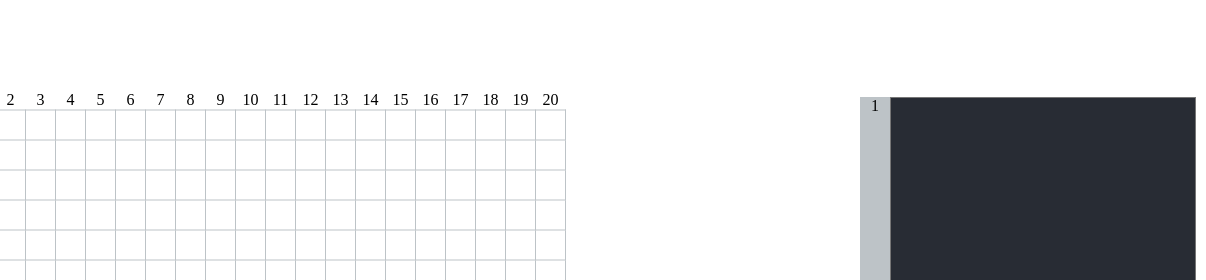
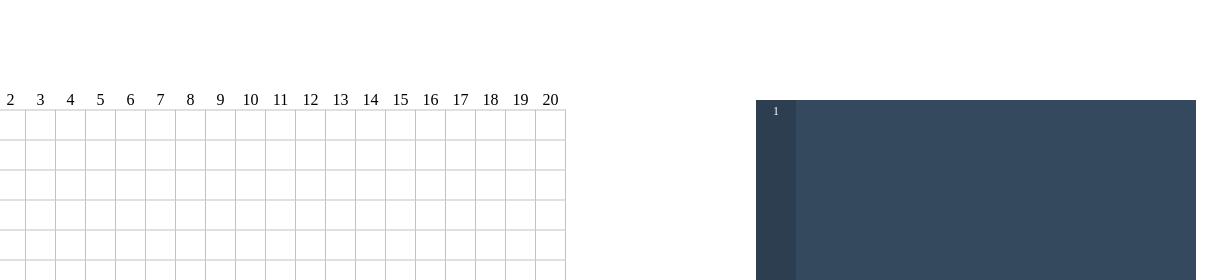
Before and after one commit to DrugsZ/IFE2017, a website built with webpack: page 听指令的小方块/index.html in a window 1280 px wide. Shown: the top 280 px of the page, 74-1280 px from the left. Built offline with nearby package versions, Linux system fonts and the light colour scheme; files whose address does not match are found by name.

Commit message:
修改 css

```diff
--- a/听指令的小方块/style/style.css
+++ b/听指令的小方块/style/style.css
@@ -2,7 +2,7 @@
  * @Author:  DrugsZ
  * @Date: 2017-12-26 16:43:52
  * @Last Modified by: DrugsZ
- * @Last Modified time: 2017-12-27 10:54:49
+ * @Last Modified time: 2018-01-17 14:42:34
  */
 body{
     margin:0;
@@ -49,23 +49,49 @@ tr:nth-of-type(n+2)>td:nth-of-type(n+2){
     transform: translate(0%,-50%);
 }
 .command textarea{
-    background: rgb(40, 44, 52);
-    font-size: 18px;
-    color: #fff;
-    resize: none;
-    width:300px;
+    width:400px;
     height:600px;
-    margin-left:30px;
-    display: block
+    font-size:12px;
+    line-height:22px;
+    background: #34495e;
+    float: left;
+    box-sizing: border-box;
+    outline: none;
+    border:none;
+    color:#ffffff;
 }
 .command .lineNumber{
-    height: 100%;
-    width: 30px;
+    width:40px;
+    height:600px;
+    background: #2c3e50;
+    float: left;
+    font-size:12px;
+    line-height:22px;
+    text-align: center;
+    color: #ffffff;
+    overflow: hidden;
+    position: relative;
+}
+.lineNumber  .wrapper{
+    width:100%;
+    background: #2c3e50;
     position: absolute;
-    text-align: center;
-    overflow: hidden
 }
-.line_height{
+.selectIndex>span{
+    display:inline-block;
+    width:22px;
+    height:22px;
+    border-radius: 50%;
+    background: yellowgreen;
+}
+.error>span{
+    display:inline-block;
+    width:22px;
+    height:22px;
+    border-radius: 50%;
+    background: #ff313b;
+}
+/* .line_height{
     line-height:  24px;
 }
 .command .lineNumber .success{
@@ -89,4 +115,4 @@ tr:nth-of-type(n+2)>td:nth-of-type(n+2){
     border-radius: 50%;
     display: inline-block;
     margin-top: 2px;
-}
+} */
```
